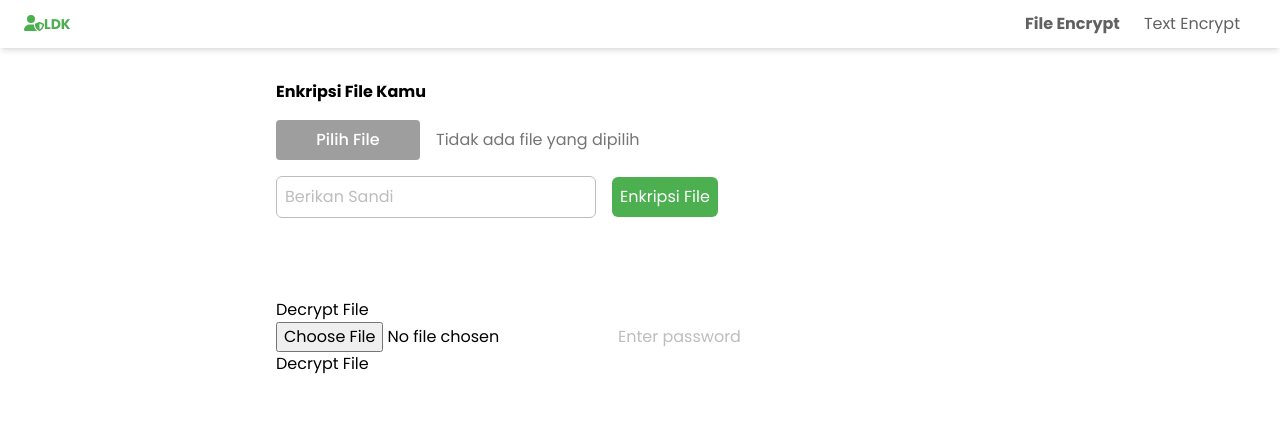
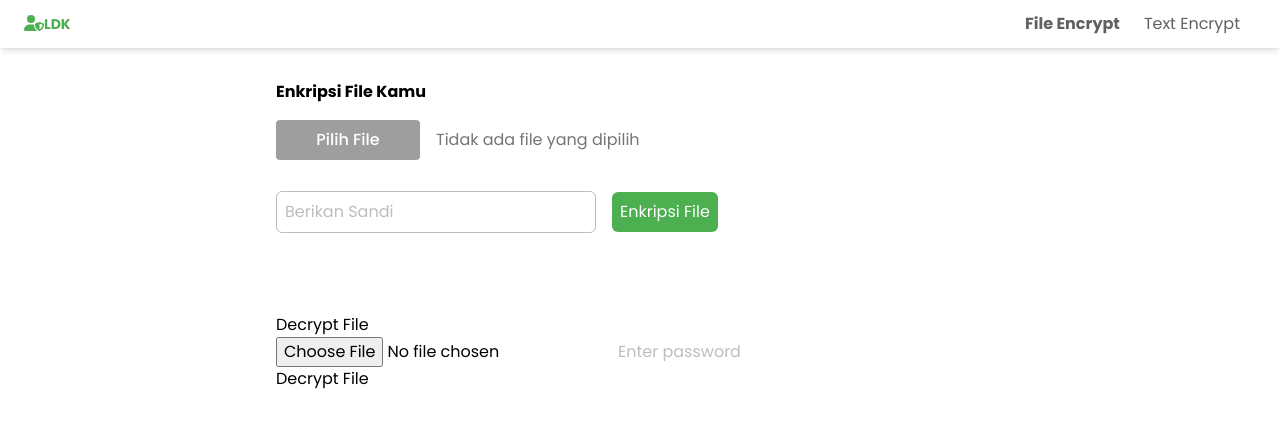
Before and after one commit to dadang-hawari/LindungiDataKu, a React (Vite) app: page / in a window 1280 px wide. Shown: the top 428 px of the page. Built offline with nearby package versions, Linux system fonts and the light colour scheme.

Commit message:
update component encrypt

```diff
--- a/src/components/FileEncrypt.jsx
+++ b/src/components/FileEncrypt.jsx
@@ -60,7 +60,7 @@ function FileEncrypt() {
       />
       <button
         onClick={handleEncrypt}
-        className="bg-green-500 text-white p-2 rounded-md"
+        className="bg-green-500 mt-4 text-white p-2 rounded-md"
       >
         Enkripsi File
       </button>
```
